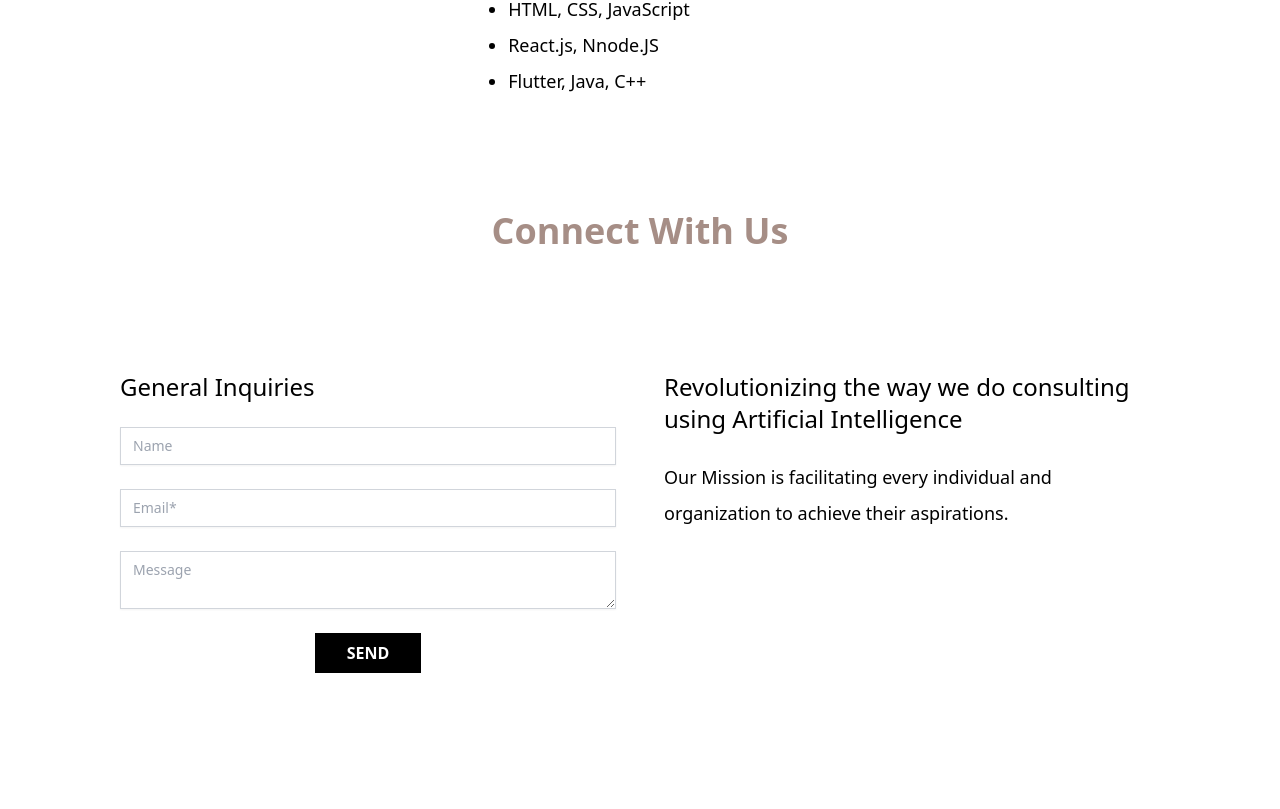
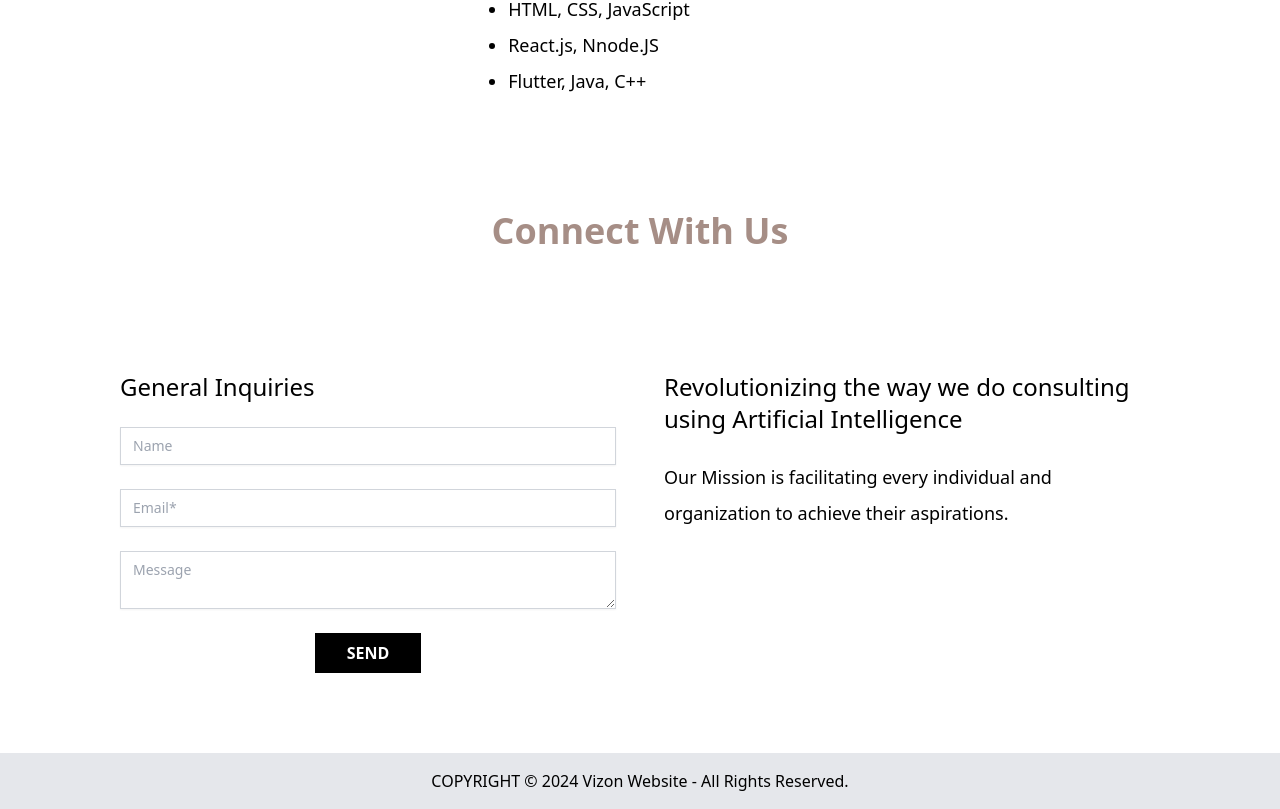
Before and after one commit to Vizon-Group/vizongroup.com, a React (Create React App) app: page / in a window 1280 px wide. Shown: the part 3257-4066 px from the top of the page. Before the commit the page ends 4010 px from the top, so only its background shows below. Built offline with nearby package versions, Linux system fonts and the light colour scheme.

Commit message:
FE: added footer

```diff
--- /dev/null
+++ b/src/components/Footer.js
@@ -0,0 +1,13 @@
+import React from "react";
+
+const Footer = () => {
+  return (
+    <footer className="bg-gray-200 text-black text-center py-4">
+      <div className="pl-24 pr-24">
+        <p>COPYRIGHT &copy; 2024 Vizon Website - All Rights Reserved.</p>
+      </div>
+    </footer>
+  );
+};
+
+export default Footer;
--- a/src/pages/Home.js
+++ b/src/pages/Home.js
@@ -1,4 +1,5 @@
 import ConnectWithUs from "../components/ConnectWithUs";
+import Footer from "../components/Footer";
 function Home() {
   return (
     <>
@@ -131,6 +132,7 @@ function Home() {
         </div>
       </section>
       <ConnectWithUs />
+      <Footer />
     </>
   );
 }
```
